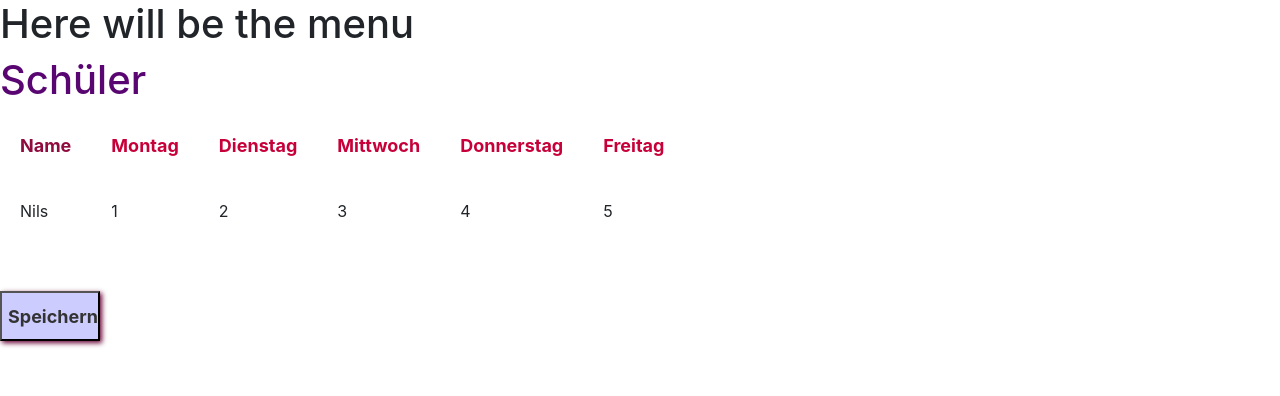
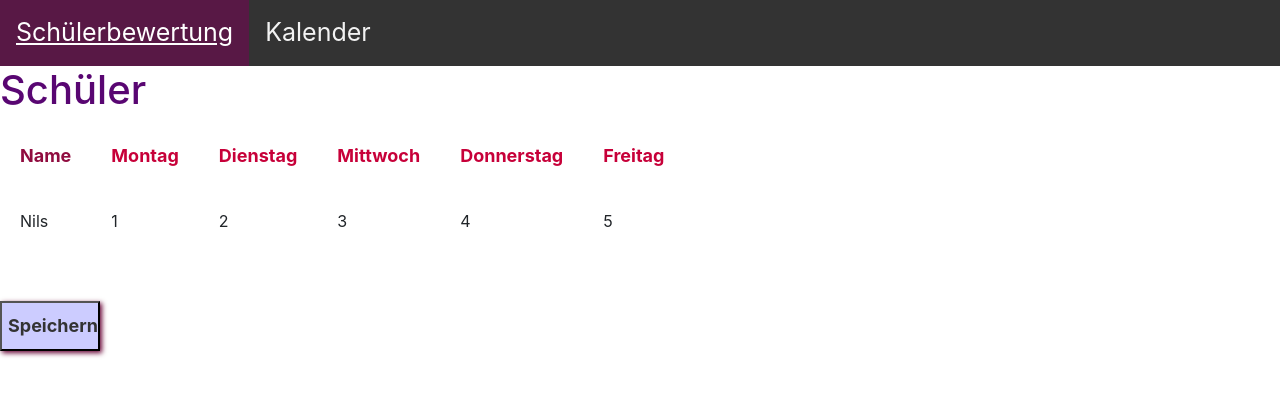
Before and after one commit to Nanonil/lehrerkalendar, a Django app: page /schueler/ in a window 1280 px wide. Shown: the top 396 px of the page. Run offline with Django 3.2, Linux system fonts and the light colour scheme; some libraries are stand-ins or nearby versions.

Commit message:
Merged Taras change into Master

```diff
--- a/backend/requirements.txt
+++ b/backend/requirements.txt
@@ -1,6 +1,9 @@
-
 asgiref==3.3.0
+beautifulsoup4==4.9.3
 Django==3.1.3
+django-bootstrap-datepicker-plus==3.0.5
+django-bootstrap4==2.3.1
 django-tables2==2.3.3
 pytz==2020.4
+soupsieve==2.0.1
 sqlparse==0.4.1
--- a/backend/src/kalender/forms.py
+++ b/backend/src/kalender/forms.py
@@ -8,6 +8,5 @@ class DatepickerForm(forms.Form):
     if defaultDate is None:
         defaultDate = dateTime.today()
     date = forms.DateField(
-        #'12/12/2020'
         widget=DatePickerInput(format='%d/%m/%Y', attrs={'value': defaultDate})
     )
--- a/backend/src/kalender/views.py
+++ b/backend/src/kalender/views.py
@@ -34,6 +34,7 @@ def kalender_view(request, *args, **kwargs):
 
     # Create the Datepicker since we always need it
     form = DatepickerForm(request.POST or None)
+
     if form.is_valid():
         form.save()
     context.update({'form': form})
--- a/backend/src/templates/snipets/menu.html
+++ b/backend/src/templates/snipets/menu.html
@@ -1 +1,9 @@
-<h1>Here will be the menu</h1>
+<div class="topnav">
+    {% if "schueler" in request.path %}
+    <a class="active" href="#student">Schülerbewertung</a>
+    <a href="#calender">Kalender</a>
+    {% elif "kalender" in request.path %}
+    <a href="#student">Schülerbewertung</a>
+    <a class="active" href="#Kalender">Kalender</a>
+    {% endif %}
+  </div>
```
